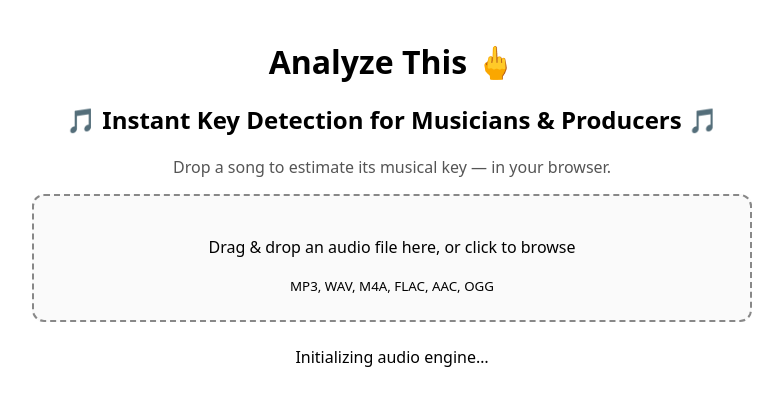
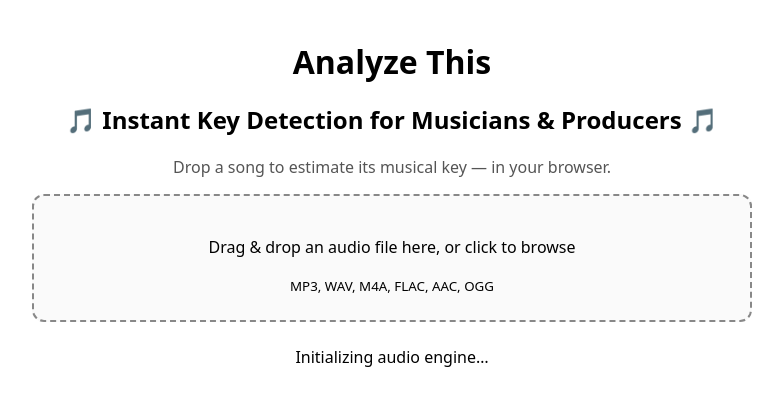
Before and after one commit to mdoran3/analyze-this, a React (Vite) app: page / in a window 1280 px wide. Shown: the top 406 px of the page, without its empty margins (248-1031 px from the left). Built offline with nearby package versions, Linux system fonts and the light colour scheme; no server answers.

Commit message:
Eliminate emoji

```diff
--- a/src/App.jsx
+++ b/src/App.jsx
@@ -51,7 +51,8 @@ export default function App() {
   return (
     <div style={{ maxWidth: 720, margin: '40px auto', padding: '0 20px', fontFamily: 'system-ui, sans-serif', textAlign: 'center' }}>
       <h1 style={{ marginBottom: 8 }} title="Analyze This">
-        Analyze This <span role="img" aria-label="middle finger">🖕</span>
+        Analyze This
+        {/* <span role="img" aria-label="middle finger">🖕</span> */}
       </h1>
       <h2>🎵 Instant Key Detection for Musicians & Producers 🎵</h2>
       <p style={{ marginTop: 0, color: '#555' }}>Drop a song to estimate its musical key — in your browser.</p>
```
